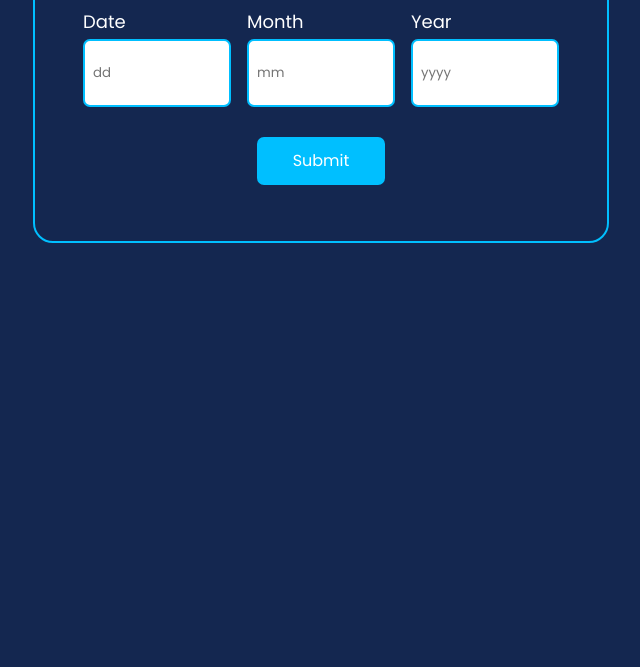
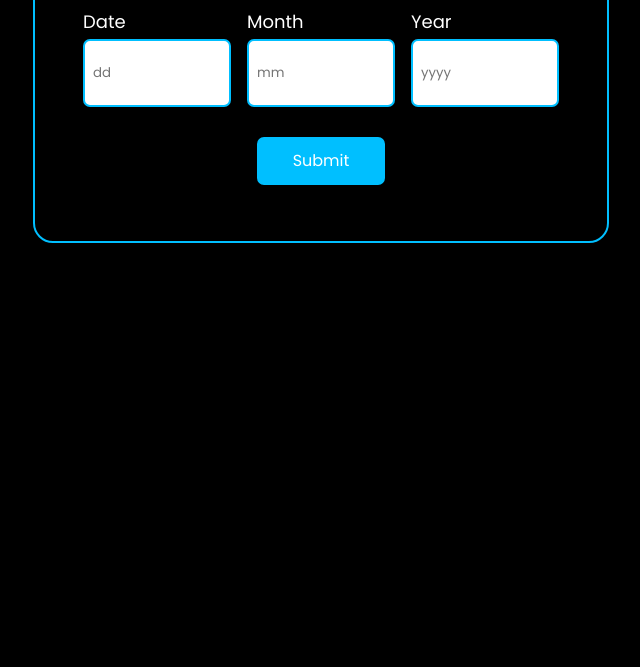
Before and after one commit to Jeevan1310/js-age-calculator, a plain HTML site: page index.html in a window 1280 px wide. Shown: the part 133-800 px from the top of the page, without its empty margins (319-959 px from the left). Drawn offline with Linux system fonts and the light colour scheme.

Commit message:
Edited style.css #1

```diff
--- a/style.css
+++ b/style.css
@@ -3,7 +3,7 @@
 }
 
 body {
-    background-color: #142750;
+    background-color: #000000;
     color: white;
     display: flex;
     align-items: center;
```
